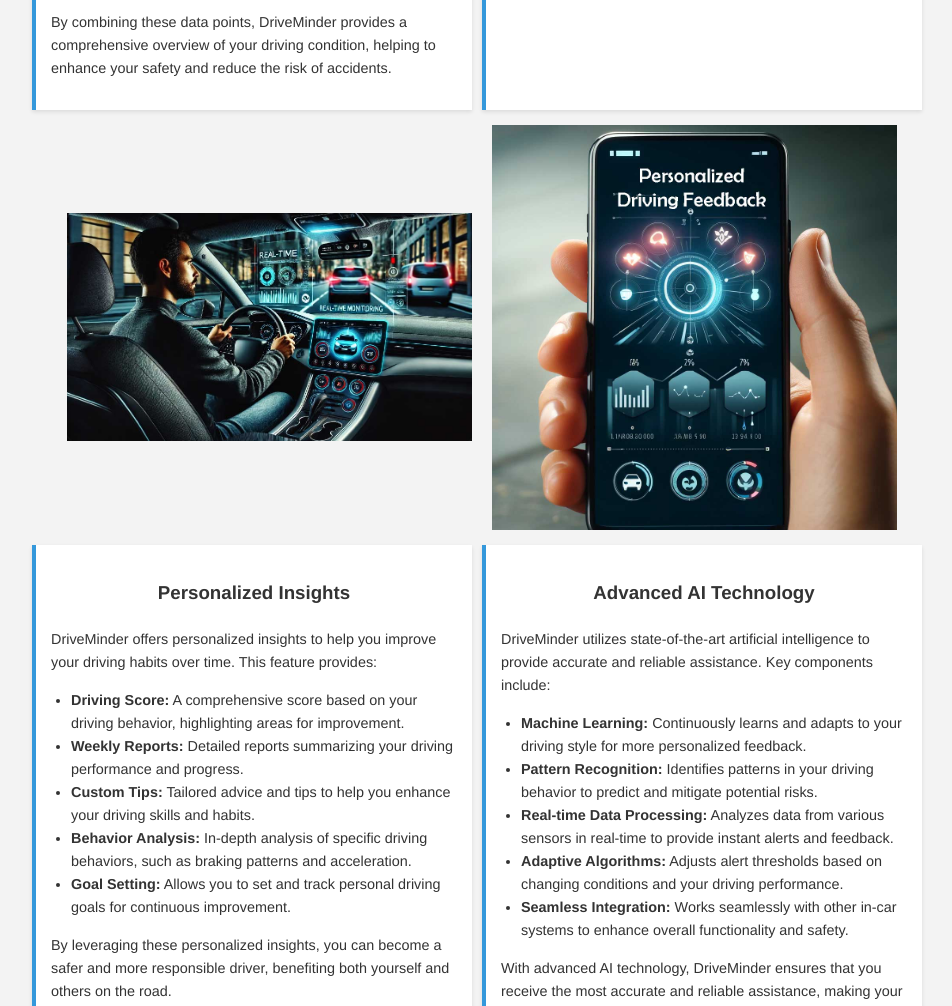
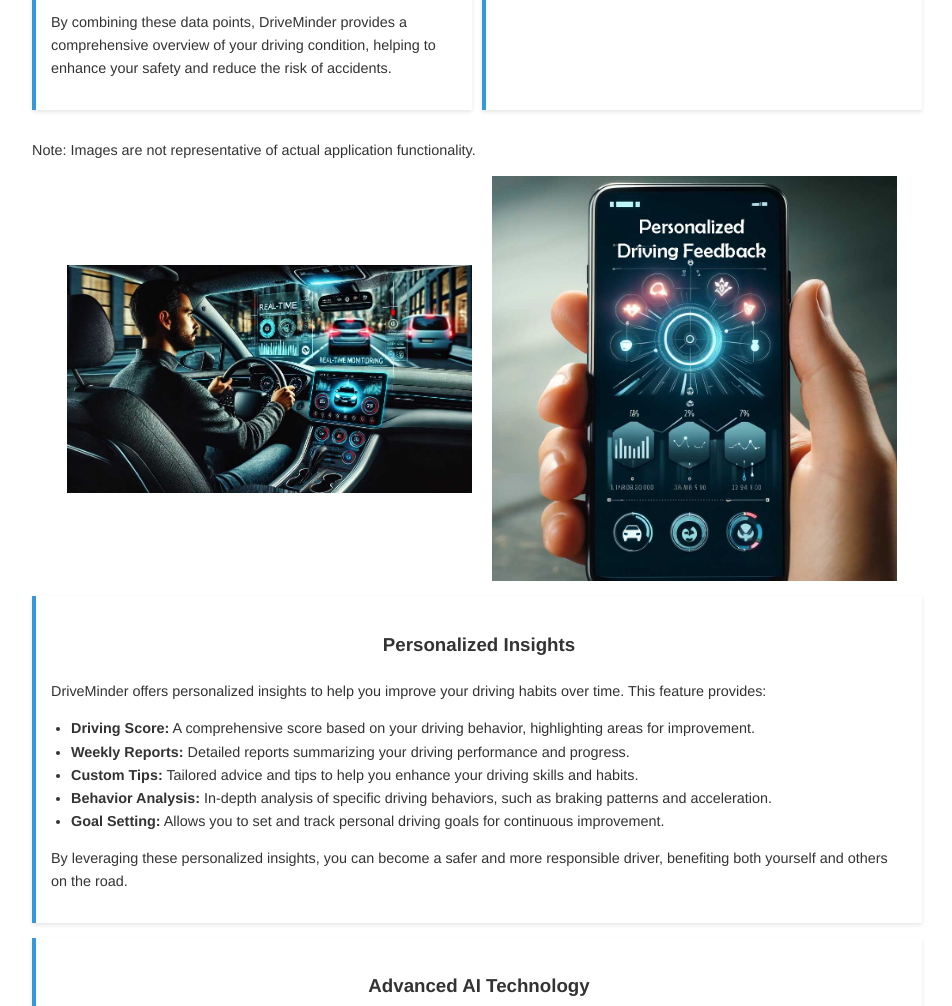
Before and after one commit to qpd-v/qpd-v.github.io, a plain HTML site: page index.html in a window 1280 px wide. Shown: the part 904-1910 px from the top of the page, without its empty margins (158-1110 px from the left). Drawn offline with Linux system fonts and the light colour scheme.

Commit message:
Update index.html

```diff
--- a/index.html
+++ b/index.html
@@ -12,7 +12,7 @@
             max-width: 900px;
             margin: 0 auto;
             padding: 20px;
-            background-color: #f3f3f3;
+            background-color: #FFFFFF;
         }
         h1, h2 {
             color: #2c3e50;
@@ -158,7 +158,14 @@
                 <p>These intelligent alerts are designed to enhance your driving experience by proactively addressing potential risks and keeping you informed.</p>
             </div>
         </div>
-
+ <div style="display: flex; justify-content: center; align-items: center; text-align: center;">
+  <div>
+    </div>
+    <div class="smaller-text">
+      <p>Note: Images are not representative of actual application functionality.</p>
+    </div>
+  </div>
+</div>
         <div class="feature-images">
             <img src="realtime.jpg" alt="Real-time Monitoring">
             <img src="feedback.jpg" alt="Personalized Feedback">
```
